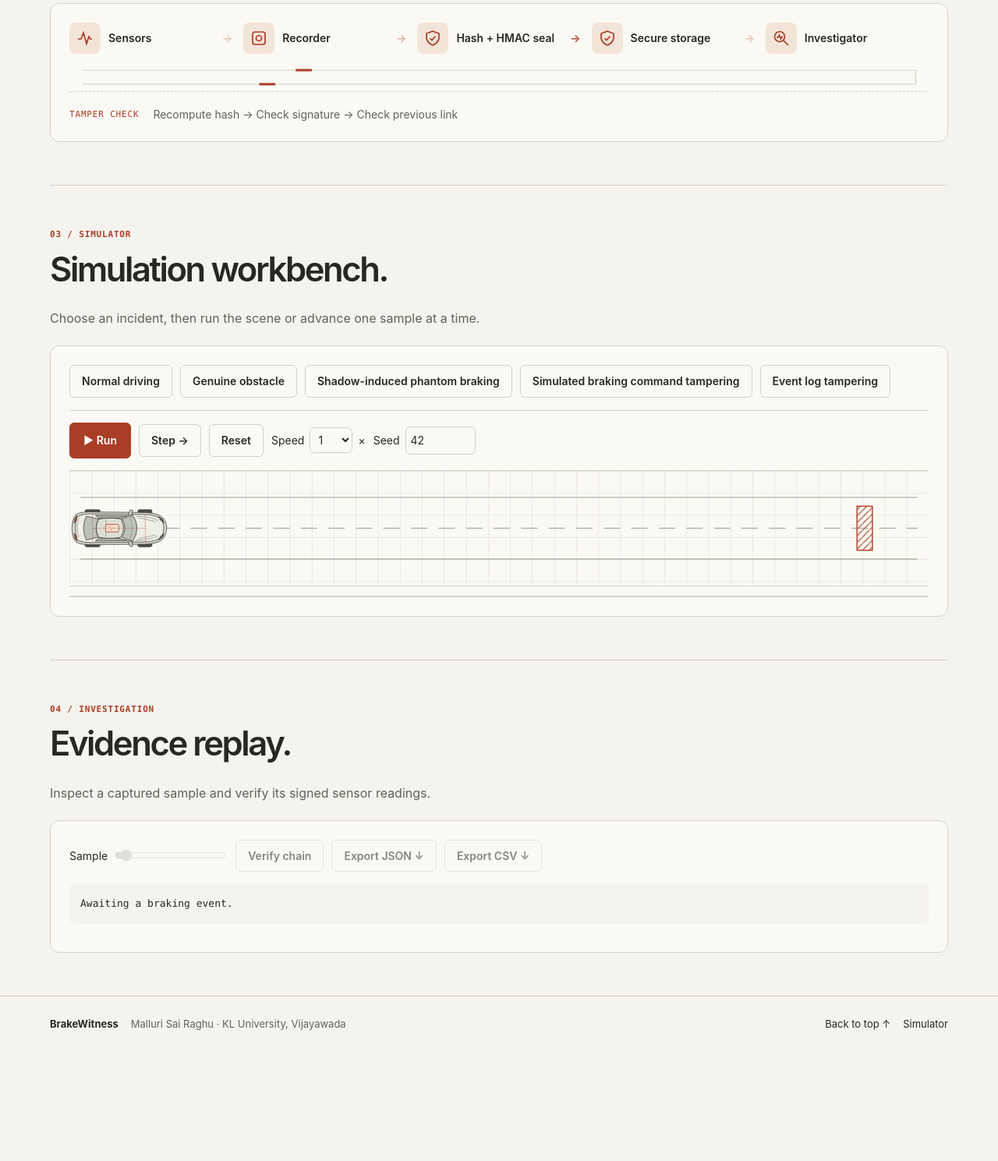
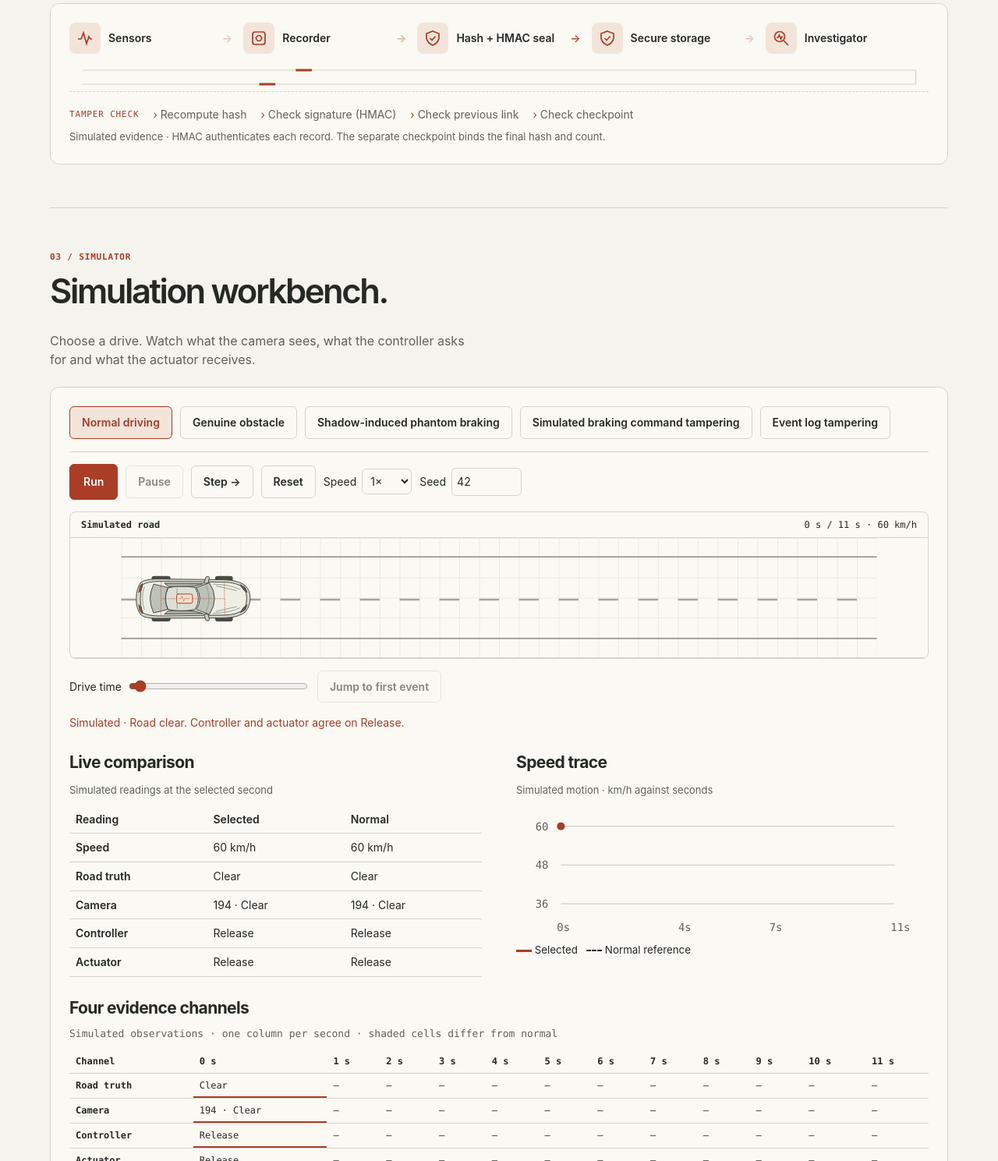
Before and after one commit to sairaghu401-cloud/BrakeWitness-Web, a plain HTML site: page index.html in a window 1280 px wide. Shown: the part 1311-2800 px from the top of the page at 78% size. Before the commit the page ends 2659 px from the top, so only its background shows below. Drawn offline with Linux system fonts and the light colour scheme.

Commit message:
Update index.html

```diff
--- a/index.html
+++ b/index.html
@@ -34,7 +34,7 @@
 </g></symbol></defs></svg>
 <header><div class="wrap nav"><a class="brand" href="#overview"><svg aria-hidden="true"><use href="#mark"/></svg>BrakeWitness</a><nav aria-label="Main navigation"><a href="#overview">Overview</a><a href="#architecture">Architecture</a><a href="#simulator">Simulator</a></nav><button id="motion" aria-pressed="false"><span class="switch"></span>Reduce motion</button></div></header>
 <main id="main"><section class="hero wrap" id="overview">
-<div><div class="eyebrow"><i></i>[ secure event recording ]</div><h1>Brake<span>Witness</span></h1><h2>A black box for autonomous<br>braking incidents.</h2><p>Trace a braking event from the first sensor reading to a signed evidence record. Replay the incident and see exactly what changed.</p>
+<div><div class="eyebrow"><i></i>[ secure event recording ]</div><h1>Brake<span>Witness</span></h1><h2>A black box for autonomous<br>braking incidents.</h2><p>Three cars slow from 60 to 36 km/h. Their speed traces match. Follow the evidence from road to actuator to discover why each one braked.</p>
 <div class="actions"><a class="primary" href="#simulator">Open simulator <b>↗</b></a><a class="secondary" href="#architecture">How it works <b>↓</b></a></div><small>ⓘ &nbsp;Software simulation. No physical hardware is connected.</small></div>
 <figure class="panel"><figcaption><strong><i></i> Vehicle schematic</strong><span>FIG. 01 / TOP VIEW</span></figcaption>
 <svg class="drawing" viewBox="0 0 510 240" role="img" aria-label="Top view of a vehicle. Wheel sensors send brake data to the central event recorder.">
@@ -43,17 +43,73 @@
 <g fill="none" stroke="#ac432b"><path d="M212 132V54l19-19h69 M140 185v20l-12 12H58"/><circle cx="212" cy="132" r="4" fill="#af432b"/><path class="radar" d="M404 113q12 18 0 36 M414 106q17 25 0 50 M424 99q23 31 0 63"/><circle cx="140" cy="185" r="3" fill="#af432b"/></g><g class="svgtype"><text x="232" y="30">EVENT RECORDER</text><text x="56" y="231">WHEEL SENSOR</text></g>
 </svg><div class="trace"><span>BRAKE SIGNAL</span><svg viewBox="0 0 250 30" aria-hidden="true"><path d="M0 23h41l4-3 3 3h28l5-5 5 4h18l4-3 5 3 7-17 5 20 6-16 5 9h17l6-3 6 5h85"/><circle class="signal" cx="122" cy="8" r="3"/></svg><em>● &nbsp;DEMO</em></div></figure></section>
 <section class="section wrap" id="architecture"><div class="eyebrow">01 / Architecture</div><h2>Four parts. Four separate jobs.</h2><div class="cards" id="cards"></div></section>
-<section class="section wrap" id="journey"><div class="eyebrow">02 / Evidence flow</div><h2>The data journey.</h2><div class="flow"><div class="nodes" id="nodes"></div><svg class="route" viewBox="0 0 800 34" preserveAspectRatio="none" aria-hidden="true">
-  <path class="wire" d="M12 7H788M788 7v18H12"/>
-  <path class="packet" d="M12 7H788"/>
-  <path class="packet return" d="M788 25H12"/>
-</svg><div class="lane"><strong>TAMPER CHECK</strong><span>Recompute hash → Check signature → Check previous link</span></div></div></section>
-<section class="section wrap" id="simulator"><div class="eyebrow">03 / Simulator</div><h2>Simulation workbench.</h2><p>Choose an incident, then run the scene or advance one sample at a time.</p>
-<div class="bench"><div class="scenarios" id="scenarios" role="group" aria-label="Scenario"></div>
-<div class="controls"><button id="run" class="primary">▶ Run</button><button id="step">Step →</button><button id="reset">Reset</button><label>Speed <select id="rate"><option>0.5</option><option selected>1</option><option>2</option><option>5</option><option>10</option></select> ×</label><label>Seed <input id="seed" type="number" min="0" max="4294967295" step="1" value="42"></label></div>
-<svg viewBox="0 0 780 104" class="road" role="img" aria-label="Vehicle position and braking state along a simulated road"><rect width="780" height="104" fill="url(#grid)"/><path d="M10 24h760M10 80h760" stroke="#b3b4a9"/><path d="M10 52h760" stroke="#b3b4a9" stroke-dasharray="15 10"/><rect id="target" x="715" y="32" width="14" height="40" fill="url(#hatch)" stroke="#ae4028"/><g id="car"><use href="#vehicle" width="90" height="40" y="32"/></g></svg>
-<p id="status" role="status"></p><dl class="metrics" id="metrics"></dl></div></section>
-<section class="section wrap" id="evidence"><div class="eyebrow">04 / Investigation</div><h2>Evidence replay.</h2><p>Inspect a captured sample and verify its signed sensor readings.</p>
-<div class="bench"><div class="controls"><label>Sample <input id="cursor" type="range" min="1" max="1" value="1" disabled></label><button id="verify" disabled>Verify chain</button><button id="json" disabled>Export JSON ↓</button><button id="csv" disabled>Export CSV ↓</button></div><div id="detail">Awaiting a braking event.</div><p id="audit" role="status"></p></div></section></main>
+<section class="section wrap" id="journey">
+  <div class="eyebrow">02 / Evidence flow</div><h2>The data journey.</h2>
+  <div class="flow">
+    <div class="nodes" id="nodes"></div>
+    <svg class="route" viewBox="0 0 800 34" preserveAspectRatio="none" aria-hidden="true">
+      <path class="wire" d="M12 7H788v18H12"/><path class="packet" d="M12 7H788"/>
+      <path class="packet return" d="M788 25H12"/>
+    </svg>
+    <div class="lane"><strong>Tamper check</strong><ol id="checks">
+      <li>Recompute hash</li><li>Check signature (HMAC)</li><li>Check previous link</li><li>Check checkpoint</li>
+    </ol></div>
+    <p id="flow-note" class="caption"></p>
+  </div>
+</section>
+<section class="section wrap" id="simulator">
+  <div class="eyebrow">03 / Simulator</div><h2>Simulation workbench.</h2>
+  <p>Choose a drive. Watch what the camera sees, what the controller asks for and what the actuator receives.</p>
+  <div class="bench">
+    <div class="scenarios" id="scenarios" role="group" aria-label="Simulated drive"></div>
+    <div class="controls">
+      <button id="run" class="primary">Run</button><button id="pause">Pause</button><button id="step">Step →</button><button id="reset">Reset</button>
+      <label>Speed <select id="rate"><option value=".5">0.5×</option><option value="1" selected>1×</option><option value="2">2×</option><option value="5">5×</option><option value="10">10×</option></select></label>
+      <label>Seed <input id="seed" type="number" min="0" max="4294967295" step="1" value="42" required></label>
+    </div>
+    <figure class="scene"><figcaption><strong>Simulated road</strong><span id="clock">0 s / 11 s</span></figcaption>
+      <svg class="road" viewBox="0 0 760 120" role="img" aria-labelledby="road-title">
+        <title id="road-title">Simulated road at the start of the drive</title>
+        <rect width="760" height="120" fill="url(#grid)"/><path d="M0 19H760M0 101H760" stroke="#777b70"/>
+        <path id="stripe" d="M0 62H760" stroke="#a3a69a" stroke-width="2" stroke-dasharray="20 20"/>
+        <g id="hazard"><ellipse id="shadow" cx="0" cy="61" rx="43" ry="19" fill="#575d54" transform="rotate(-14 0 61)"/>
+          <g id="cone"><path d="m0 39 13 33h-26z" fill="#ad432a" stroke="#6f2919"/><path d="m-5 54 10 0 3 7h-16z" fill="#fff8ed"/><path d="M-16 74h32" stroke="#542f23" stroke-width="4"/></g>
+        </g>
+        <g id="car"><use href="#vehicle" x="0" y="35" width="120" height="52"/>
+          <g id="lights" fill="#e54b29" stroke="#963520"><circle cx="7" cy="47" r="4"/><circle cx="7" cy="75" r="4"/></g>
+        </g>
+      </svg>
+    </figure>
+    <div class="controls"><label class="scrub">Drive time <input id="scrub" type="range" min="0" max="11" value="0"></label>
+      <button id="jump">Jump to first event</button></div>
+    <p id="status" role="status"></p><div id="edit-note" hidden><strong>Simulated post-drive edit · Record 7</strong>
+      <div class="edit-trail">Sealed <b>60 km/h</b> → Edited <b>67 km/h</b> → Verification <b>failed</b></div>
+      <a href="#evidence">Inspect evidence ↓</a></div>
+    <div class="comparison">
+      <div><h3>Live comparison</h3><table><caption>Simulated readings at the selected second</caption>
+        <thead><tr><th>Reading</th><th>Selected</th><th>Normal</th></tr></thead><tbody id="live"></tbody></table></div>
+      <figure><h3>Speed trace</h3><figcaption class="caption">Simulated motion · km/h against seconds</figcaption>
+        <svg id="graph" viewBox="0 0 400 145" role="img" aria-label="Simulated speed comparison"></svg>
+        <small><b class="keyline"></b> Selected &nbsp; <b class="keyline reference"></b> Normal reference</small>
+      </figure>
+    </div>
+    <h3>Four evidence channels</h3>
+    <div class="scrollbox" tabindex="0" role="region" aria-label="Scrollable simulated evidence timeline">
+      <table class="timeline"><caption>Simulated observations · one column per second · shaded cells differ from normal</caption>
+        <thead id="times"></thead><tbody id="channels"></tbody></table>
+    </div>
+  </div>
+</section>
+<section class="section wrap" id="evidence">
+  <div class="eyebrow">04 / Investigation</div><h2>Evidence replay.</h2>
+  <p>Inspect the stored record, verify the full capture, then read the finding.</p>
+  <div class="bench"><div class="controls">
+    <label>Sample <select id="sample"></select></label><button id="verify">Verify chain</button>
+    <button id="json">Export JSON ↓</button><button id="csv">Export CSV ↓</button>
+  </div><div id="audit" role="status"></div><div class="verdict"><div class="eyebrow">[ simulated finding ]</div><h3 id="finding"></h3><p id="explain"></p></div>
+  <details open><summary>Simulated evidence record</summary><pre id="detail"></pre></details></div>
+  <aside class="limitations"><h3>Limitations</h3><p>The secret key and authenticated checkpoint exist only in this page session. Reset, a new drive or reload discards the verifier for the previous capture. Exports preserve evidence for inspection. Verification assumes the recorder was trustworthy at capture.</p>
+    <p>This simulation illustrates cybersecurity risk-management ideas related to ISO/SAE 21434. It makes no claim of compliance.</p></aside>
+</section></main>
 <footer><div class="wrap"><strong>BrakeWitness</strong><span>Malluri Sai Raghu · KL University, Vijayawada</span><a href="#overview">Back to top ↑</a><a href="#simulator">Simulator</a></div></footer>
 </body></html>
```
